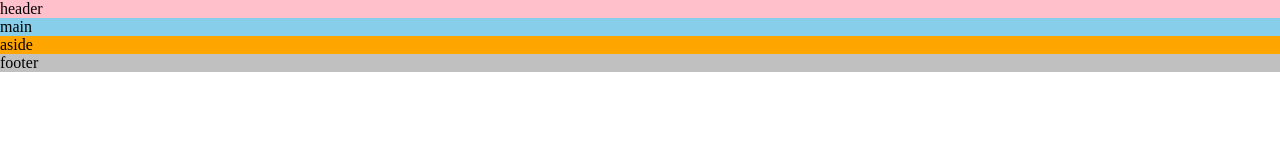
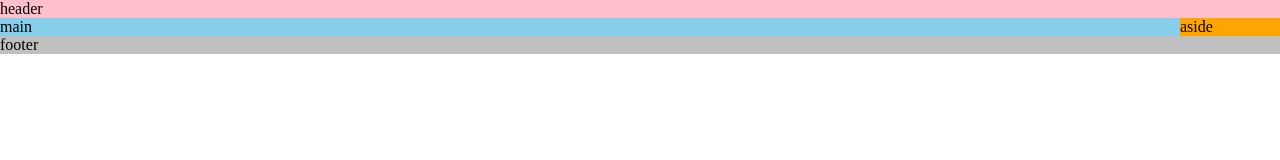
Before and after one commit to Channelsu/flex_box, a plain HTML site: page index.html in a window 1280 px wide. Drawn offline with Linux system fonts and the light colour scheme.

Commit message:
メインとアサイドを横並びに

```diff
--- a/css/style.css
+++ b/css/style.css
@@ -6,12 +6,18 @@ header {
   background: pink;
 }
 
+.container {
+  display: flex;
+}
+
 main {
   background: skyblue;
+  flex: 1;
 }
 
 aside {
   background: orange;
+  width: 100px;
 }
 
 footer {
--- a/index.html
+++ b/index.html
@@ -8,8 +8,10 @@
 </head>
 <body>
   <header>header</header>
-  <main>main</main>
-  <aside>aside</aside>
+  <div class="container">
+    <main>main</main>
+    <aside>aside</aside>
+  </div>
   <footer>footer</footer>
 </body>
 </html>
```
